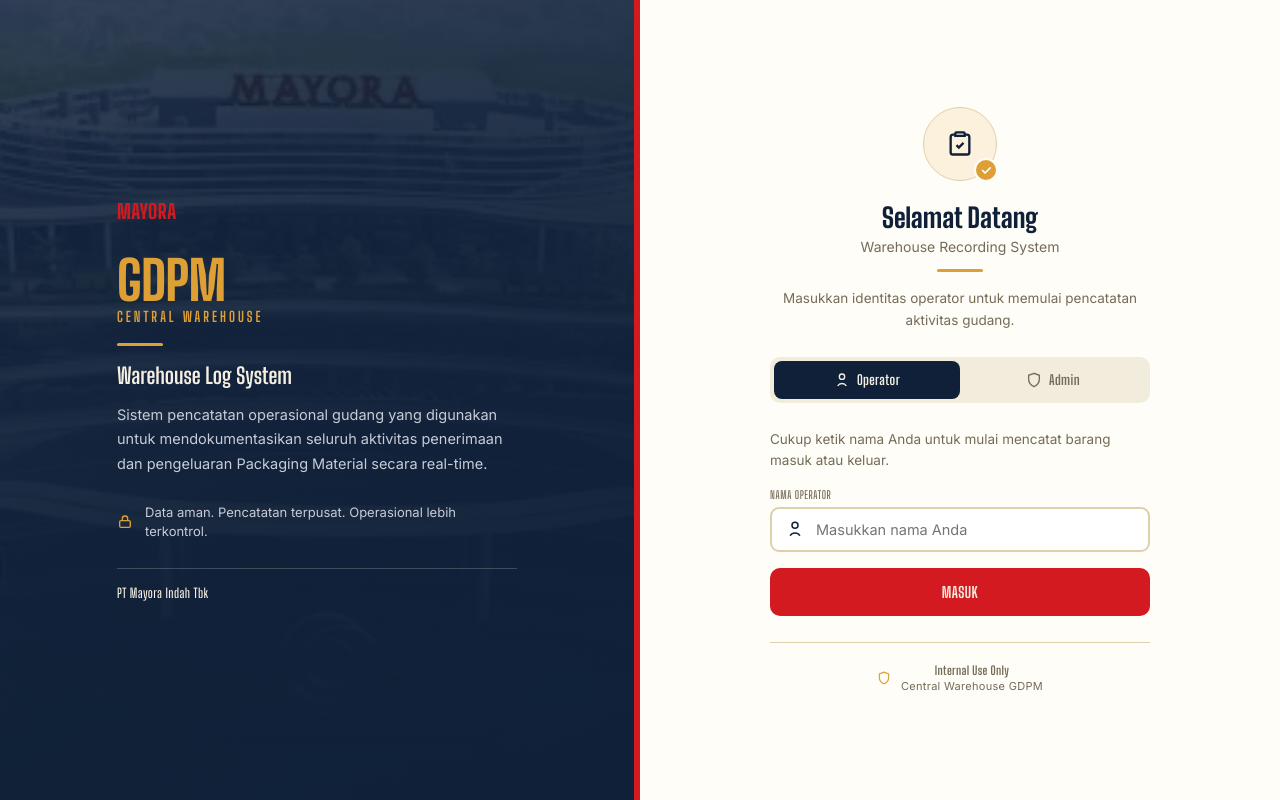
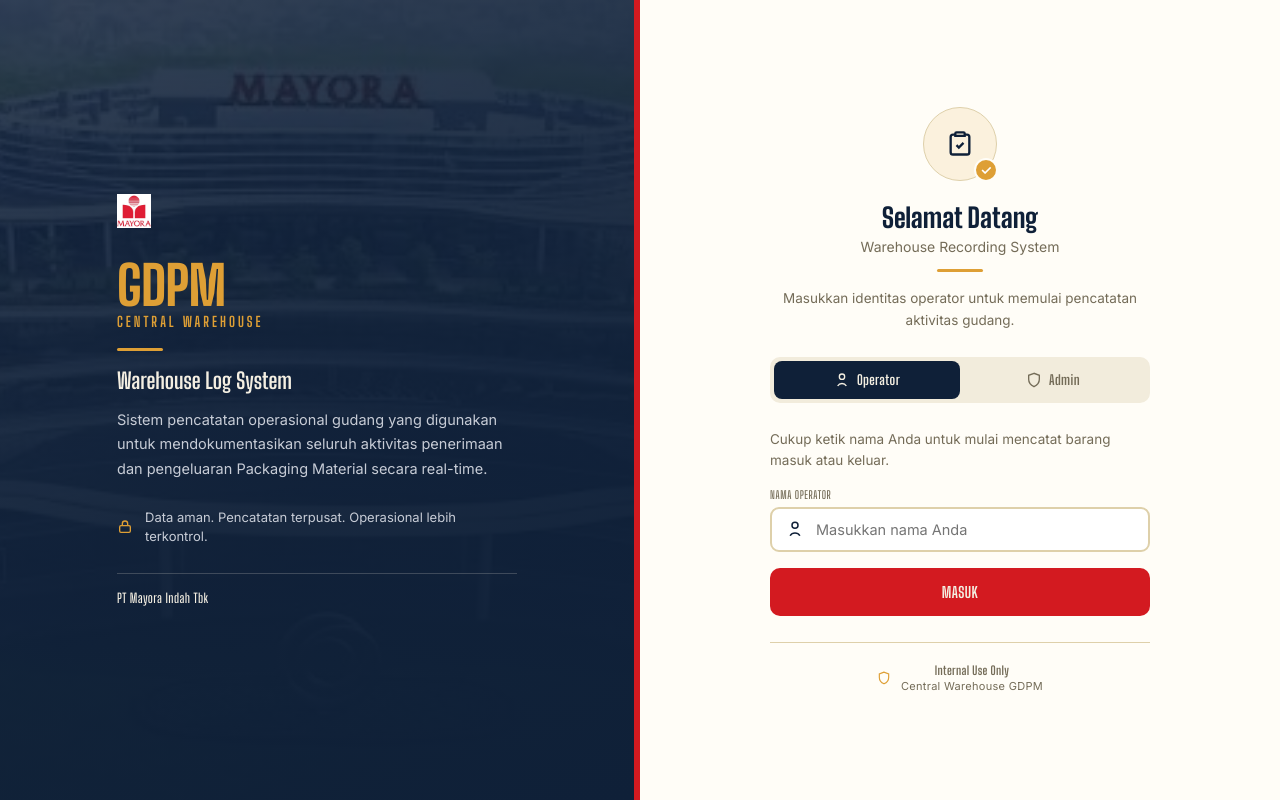
Before and after one commit to fayraalifya/GDPM, a plain HTML site: page index.html in a window 1280 px wide. Drawn offline with Linux system fonts and the light colour scheme; no server answers; files whose address does not match are found by name.

Commit message:
Add files via upload

```diff
--- a/index.html
+++ b/index.html
@@ -22,7 +22,7 @@
       <div class="login-brand-inner">
 
         <div class="login-brand-logo">
-          <img src="assets/LOGO MAYORA.jpeg" alt="Mayora" onerror="this.parentElement.classList.add('logo-fallback')">
+          <img src="LOGO MAYORA.jpeg" alt="Mayora" onerror="this.parentElement.classList.add('logo-fallback')">
           <span class="logo-fallback-text">MAYORA</span>
         </div>
 
--- a/style.css
+++ b/style.css
@@ -78,7 +78,7 @@
 .login-brand-bg {
   position: absolute; inset: 0;
   /* Ganti path di bawah sesuai nama file foto gudang yang Anda simpan di folder ini */
-  background-image: url('assets/MAYORA\ HQ.jpeg');
+  background-image: url('MAYORA\ HQ.jpeg');
   background-size: cover;
   background-position: center;
   opacity: 0.34;
```
